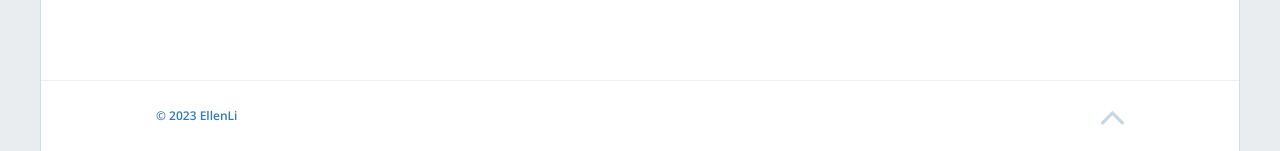
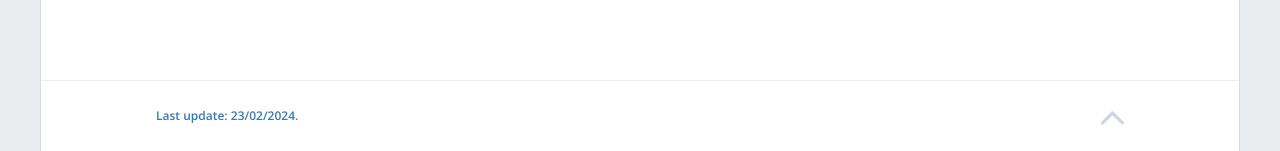
Before and after one commit to jamigibbs/phantom, a Jekyll site: the page built from index.html, in a window 1280 px wide and 900 px high, scrolled down 2320 px. Shown: the part 749-900 px from the top of the window. Built offline with Jekyll 4.4.1, drawn with Linux system fonts in a browser that asks for light colours; nearby versions of some CDN libraries; the list of posts is cut into pages by our own code.

Commit message:
Update _config.yml

```diff
--- a/_config.yml
+++ b/_config.yml
@@ -13,7 +13,7 @@
 # you will see them accessed via {{ site.title }}, {{ site.email }}, and so on.
 # You can create any custom variable you would like, and they will be accessible
 # in the templates via {{ site.myvariable }}.
-avatar: '/img/images/posts/IMG_0440.JPG'
+avatar: 'https://ellenli2000.github.io/img/images/posts/IMG_0440.JPG'
 title: "Hi, I'm Zhuoyang (Ellen) Li."
 email: 'zhuoyanli4@cityu.edu.hk'
 description: "I am a Human-Computer Interaction (HCI) researcher, currently a research assistant in Department of Computer Science, City University of Hong Kong "
@@ -90,7 +90,7 @@ pagination:
 ############################################################
 
 ### Phantom settings
-footer_text: '© 2023 EllenLi'
+footer_text: 'Last update: 23/02/2024.'
 admin_name: 'Zhuoyang (Ellen) Li'
 google_analytics: "" # Update with your own tracking ID
 enable_contact: false
```
